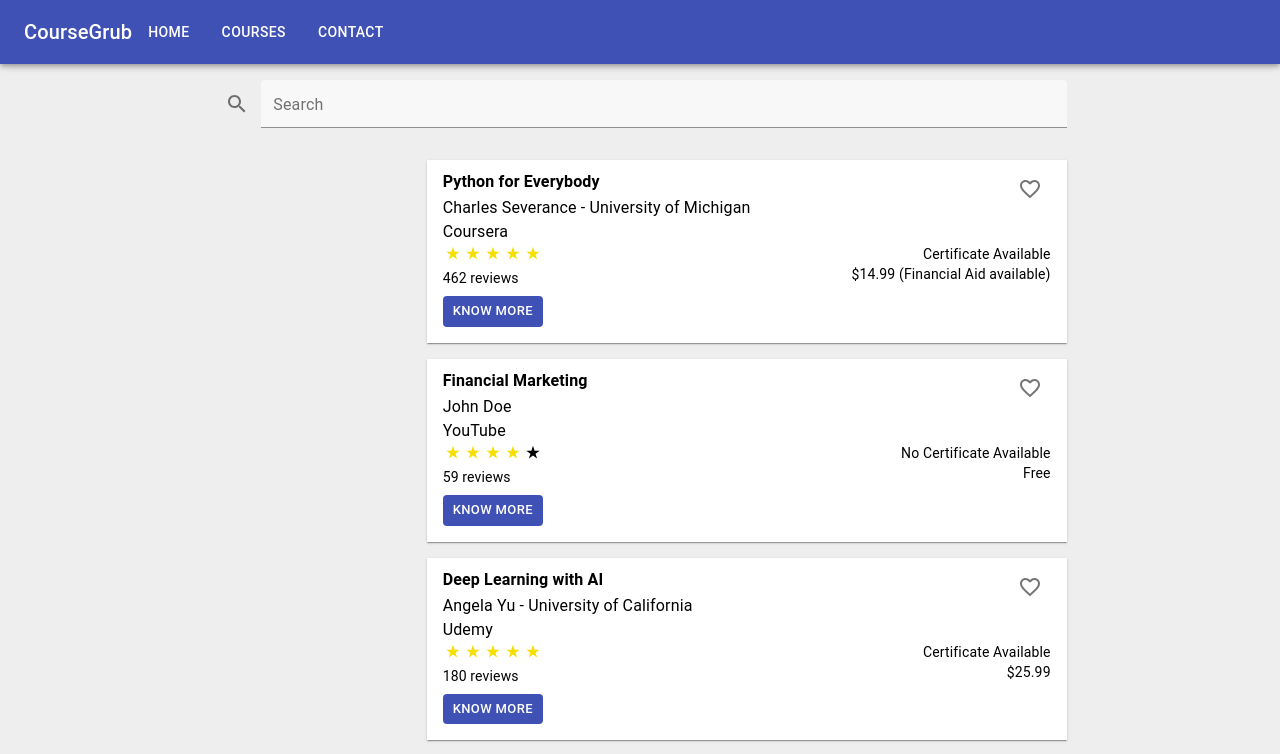
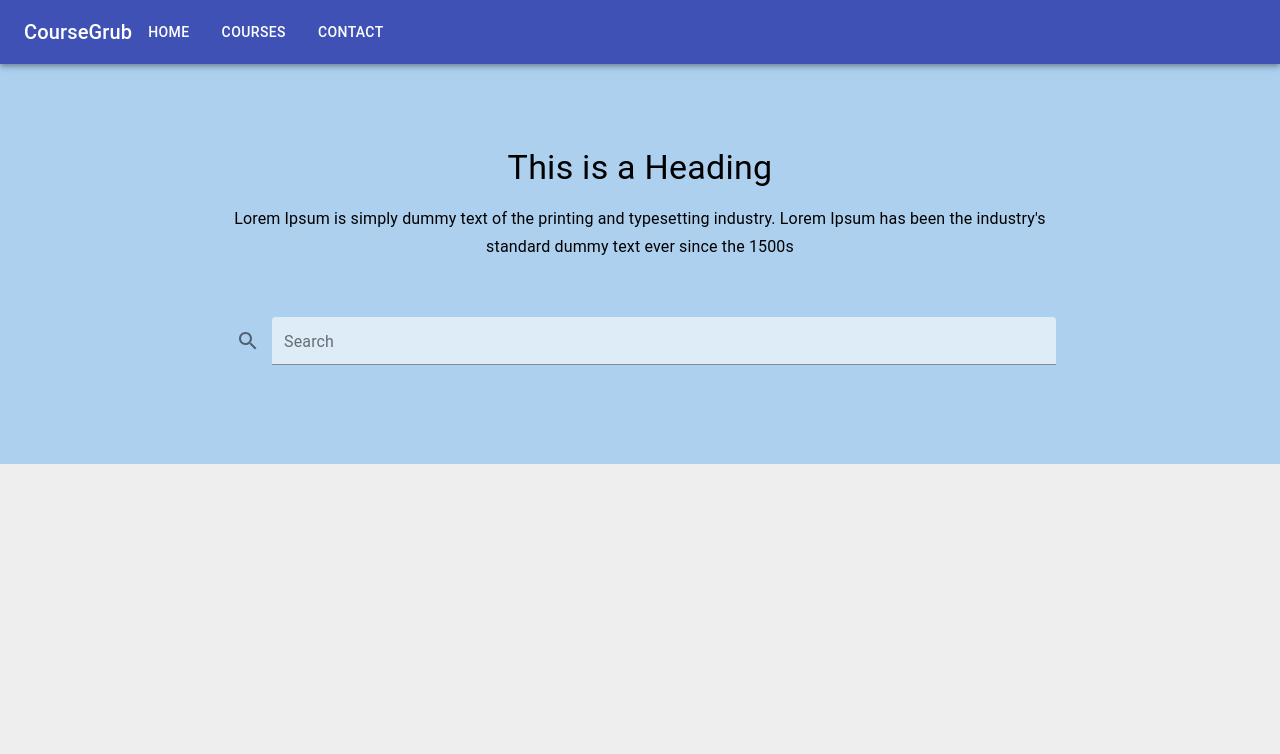
Before and after one commit to LazyCoder-1506/coursegrub-actual, a React (Create React App) app: page / in a window 1280 px wide. Shown: the top 754 px of the page. Built offline with nearby package versions, Linux system fonts and the light colour scheme.

Commit message:
routing setup, homepage with header created

```diff
--- a/package.json
+++ b/package.json
@@ -11,6 +11,7 @@
     "@testing-library/user-event": "^12.6.3",
     "react": "^17.0.1",
     "react-dom": "^17.0.1",
+    "react-router-dom": "^5.2.0",
     "react-scripts": "4.0.2",
     "web-vitals": "^1.1.0"
   },
--- a/src/App.js
+++ b/src/App.js
@@ -1,30 +1,19 @@
 import React from 'react'
-import { Grid } from '@material-ui/core'
-import Content from './components/Content'
 import Navbar from './components/Navbar'
-import SearchBar from './components/SearchBar'
+import { BrowserRouter as Router, Switch, Route } from 'react-router-dom'
+import HomePage from './components/HomePage'
+import CoursePage from './components/CoursePage'
 
 export default function App() {
   return (
     <React.Fragment>
-      <Navbar />
-      <Grid container direction='column'>
-        <Grid item container>
-          <Grid item xs={false} lg={2}></Grid>
-          <Grid item xs={12} lg={8}>
-            <SearchBar />
-          </Grid>
-          <Grid item xs={false} lg={2}></Grid>
-        </Grid>
-        <Grid item container>
-          <Grid item xs={false} lg={2}></Grid>
-          <Grid item xs={false} lg={2}></Grid>
-          <Grid item xs={12} lg={6}>
-            <Content />
-          </Grid>
-          <Grid item xs={false} lg={2}></Grid>
-        </Grid>
-      </Grid>
+      <Router>
+        <Navbar />
+        <Switch>
+          <Route path='/' exact component={ HomePage } />
+          <Route path='/courses' component={ CoursePage } />
+        </Switch>
+      </Router>
     </React.Fragment>
   );
 }
--- /dev/null
+++ b/src/components/CoursePage.js
@@ -0,0 +1,28 @@
+import React from 'react'
+import { Grid } from '@material-ui/core'
+import Content from './Content'
+import SearchBar from './SearchBar'
+
+export default function CoursePage () {
+  return (
+    <React.Fragment>
+      <Grid container direction='column'>
+        <Grid item container>
+          <Grid item xs={false} lg={2}></Grid>
+          <Grid item xs={12} lg={8}>
+            <SearchBar />
+          </Grid>
+          <Grid item xs={false} lg={2}></Grid>
+        </Grid>
+        <Grid item container>
+          <Grid item xs={false} lg={2}></Grid>
+          <Grid item xs={false} lg={2}></Grid>
+          <Grid item xs={12} lg={6}>
+            <Content />
+          </Grid>
+          <Grid item xs={false} lg={2}></Grid>
+        </Grid>
+      </Grid>
+    </React.Fragment>
+  );
+}
--- /dev/null
+++ b/src/components/HomePage.js
@@ -0,0 +1,51 @@
+import React from "react"
+import { Box, Grid, Typography } from '@material-ui/core'
+import SearchBar from "./SearchBar"
+import { makeStyles } from '@material-ui/styles'
+
+const headStyles = makeStyles(() => ({
+  header: {
+    backgroundColor: '#ADD0EF',
+    height: '400px',
+  }
+}));
+
+export default function HomePage () {
+  const classes = headStyles()
+
+  return (
+    <React.Fragment>
+      <Box
+        component={ Grid }
+        padding={2}
+        container
+        className={ classes.header }
+        alignItems='center'>
+        <Grid item xs={false} lg={2} />
+        <Box
+          component={ Grid }
+          item
+          xs={12} lg={8}>
+          <Box marginBottom={5}>
+            <Typography
+              variant='h4'
+              paragraph='true'
+              align='center'>
+              This is a Heading
+            </Typography>
+            <Typography
+              variant='subtitle1'
+              paragraph='true'
+              align='center'>
+              Lorem Ipsum is simply dummy text of the printing and typesetting industry. Lorem Ipsum has been the industry's standard dummy text ever since the 1500s
+            </Typography>
+          </Box>
+          <Box>
+            <SearchBar />
+          </Box>
+        </Box>
+        <Grid item xs={false} lg={2} />
+      </Box>
+    </React.Fragment>
+  );
+}
```
Also changed, not shown: 1 other file (tests, documents, lock files or other folders).
